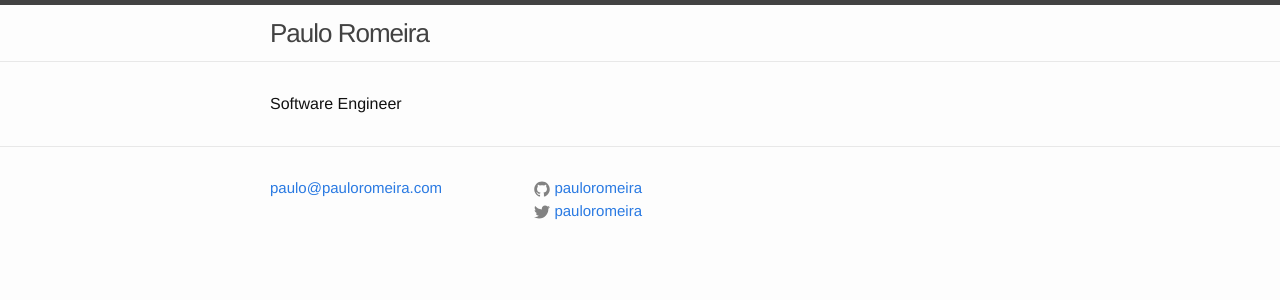
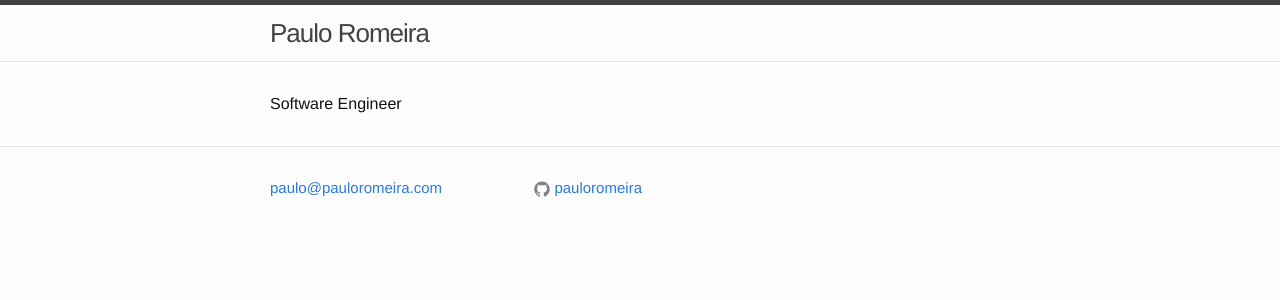
Before and after one commit to pauloromeira/pauloromeira.github.io, a Jekyll site: the page built from index.html, in a window 1280 px wide. Shown: the top 300 px of the page. Built offline with Jekyll 4.4.1, drawn with Linux system fonts in a browser that asks for light colours.

Commit message:
Remove twitter account from _config.yml (not used)

```diff
--- a/_config.yml
+++ b/_config.yml
@@ -5,7 +5,6 @@ email: paulo@pauloromeira.com
     # Página pessoal.
 baseurl: "" # the subpath of your site, e.g. /blog/
 url: "http://pauloromeira.com" # the base hostname & protocol for your site
-twitter_username: pauloromeira
 github_username: pauloromeira
 
 # Build settings
```
